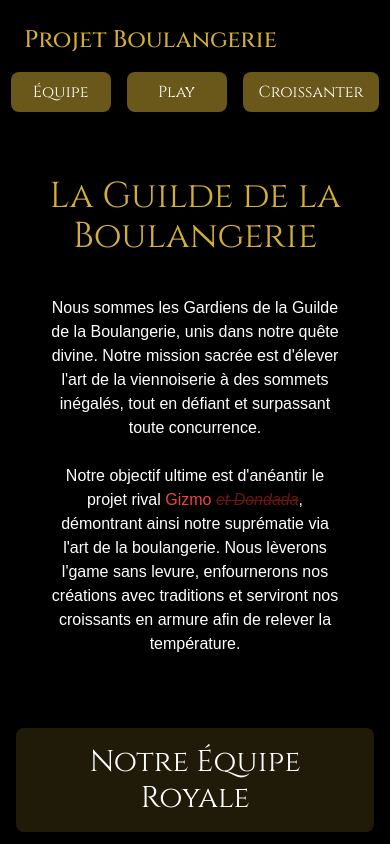
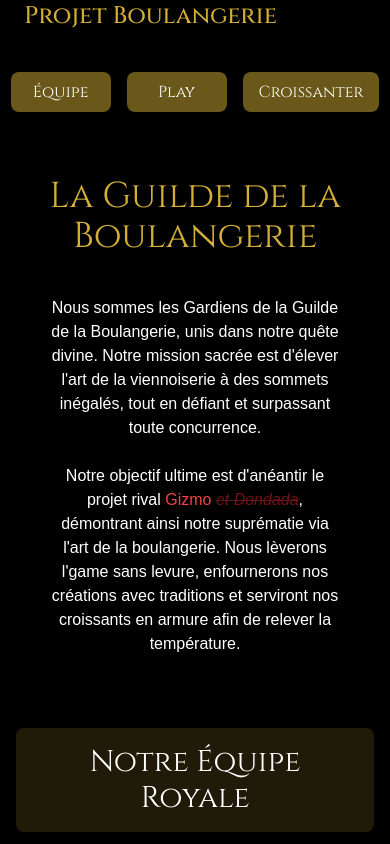
Before and after one commit to projet-boulangerie-org/projet-boulangerie, a Next.js app: page / in a window 390 px wide. Shown: the top 844 px of the page. Built offline with nearby package versions, Linux system fonts and the light colour scheme.

Commit message:
changing alone header in each files, uniformizing by use of component

```diff
--- a/app/croissant/page.tsx
+++ b/app/croissant/page.tsx
@@ -12,9 +12,7 @@ export default function CroissantPage() {
   return (
     <>
       <DarkModeInitializer />
-      <div className="top-0 z-50 bg-[var(--background)] pl-6 pt-6 mt-1 flex flex-col md:flex-row md:justify-between md:items-center gap-4">
-        <Header title="Projet Boulangerie" />
-      </div>
+      <Header title="Projet Boulangerie" />
       <main className="mt-10 w-full h-full bg-black flex flex-col lg:flex-row items-start lg:items-center justify-start px-0">
         <CopyMessage />
         <div className="flex-1 w-full text-left px-8 lg:px-16">
--- a/app/page.tsx
+++ b/app/page.tsx
@@ -11,9 +11,11 @@ export default function Home() {
   return (
     <main className="min-h-screen flex flex-col">
       <DarkModeInitializer />
-      <nav className="sticky top-0 z-50 bg-[var(--background)] p-6 flex flex-col md:flex-row md:justify-between md:items-center gap-4">
-        <Header title="Projet Boulangerie" />
-        <div className="flex flex-col md:flex-row items-center gap-4">
+      <nav className="sticky top-0 z-50 bg-[var(--background)] flex flex-col md:flex-row md:justify-between md:items-center gap-4">
+        <h1 className="text-2xl pl-6 font-medium font-medieval text-boulange-gold">
+          Projet Boulangerie
+        </h1>
+        <div className="p-6 flex flex-col md:flex-row items-center gap-4">
           <ul className="flex flex-row gap-4">
             <li><a href="#equipe" className="nav-button text-base text-white">Équipe</a></li>
             <li><a href={`${basePath}/game`} target="_blank" className="nav-button text-base text-white">Play</a></li>
--- a/components/Header.tsx
+++ b/components/Header.tsx
@@ -3,10 +3,12 @@ import { basePath } from '@app/page';
 // components/Header.tsx
 export function Header({ title }: { title: string }) {
   return (
-    <a href={`${basePath}/`}>
-      <h1 className="text-2xl font-medium font-medieval text-boulange-gold">
-        {title}
-      </h1>
-    </a>
+    <div className="top-0 z-50 bg-[var(--background)] pl-6 pt-6 mt-1 flex flex-col md:flex-row md:justify-between md:items-center gap-4">
+      <a href={`${basePath}/`}>
+        <h1 className="text-2xl font-medium font-medieval text-boulange-gold">
+          {title}
+        </h1>
+      </a>
+    </div>
   );
 }
```
